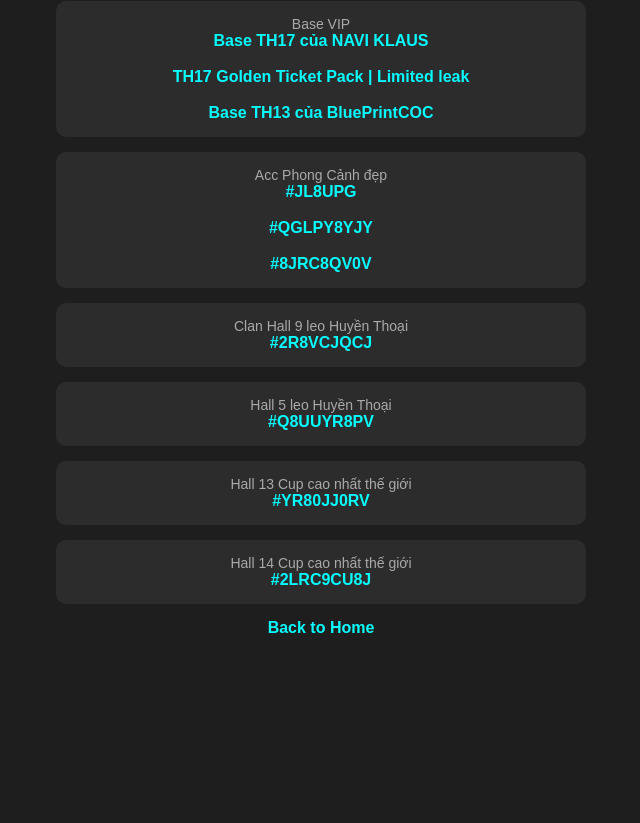
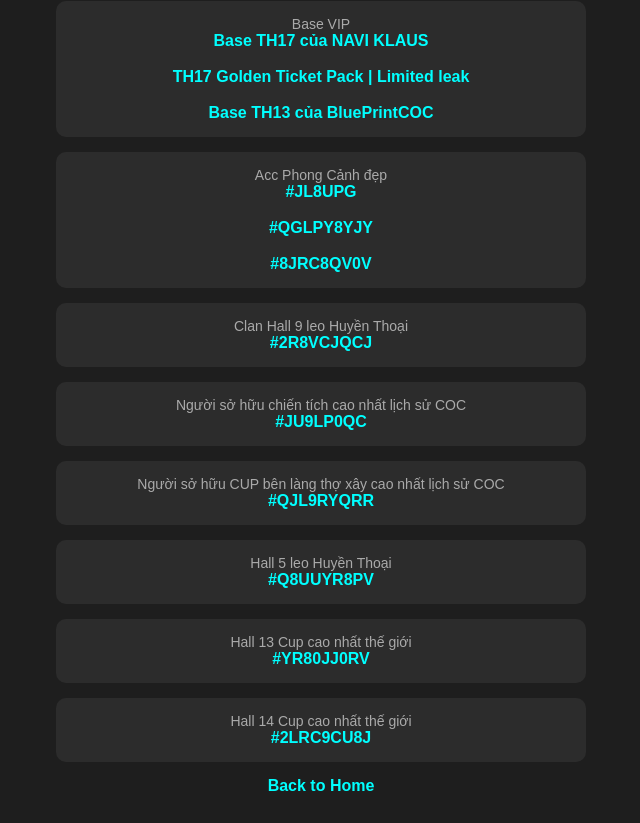
Before and after one commit to SuperAmoledd/web_coc, a plain HTML site: page base.html in a window 1280 px wide. Shown: the part 107-930 px from the top of the page, without its empty margins (319-959 px from the left). Before the commit the page ends 800 px from the top, so only its background shows below. Drawn offline with Linux system fonts and the light colour scheme.

Commit message:
them 1 so nha

```diff
--- a/base.html
+++ b/base.html
@@ -89,6 +89,20 @@
     </div>
 
    <div class="link-box">
+        <div class="type">Người sở hữu chiến tích cao nhất lịch sử COC</div>
+        <a href="https://link.clashofclans.com/vi?action=OpenPlayerProfile&tag=JU9LP0QC" target="_blank">
+            #JU9LP0QC
+        </a>
+    </div>
+
+   <div class="link-box">
+        <div class="type">Người sở hữu CUP bên làng thợ xây cao nhất lịch sử COC</div>
+        <a href="https://link.clashofclans.com/vi?action=OpenPlayerProfile&tag=QJL9RYQRR" target="_blank">
+            #QJL9RYQRR
+        </a>
+    </div>
+
+   <div class="link-box">
         <div class="type">Hall 5 leo Huyền Thoại</div>
         <a href="https://link.clashofclans.com/vi?action=OpenPlayerProfile&tag=Q8UUYR8PV" target="_blank">
             #Q8UUYR8PV
```
